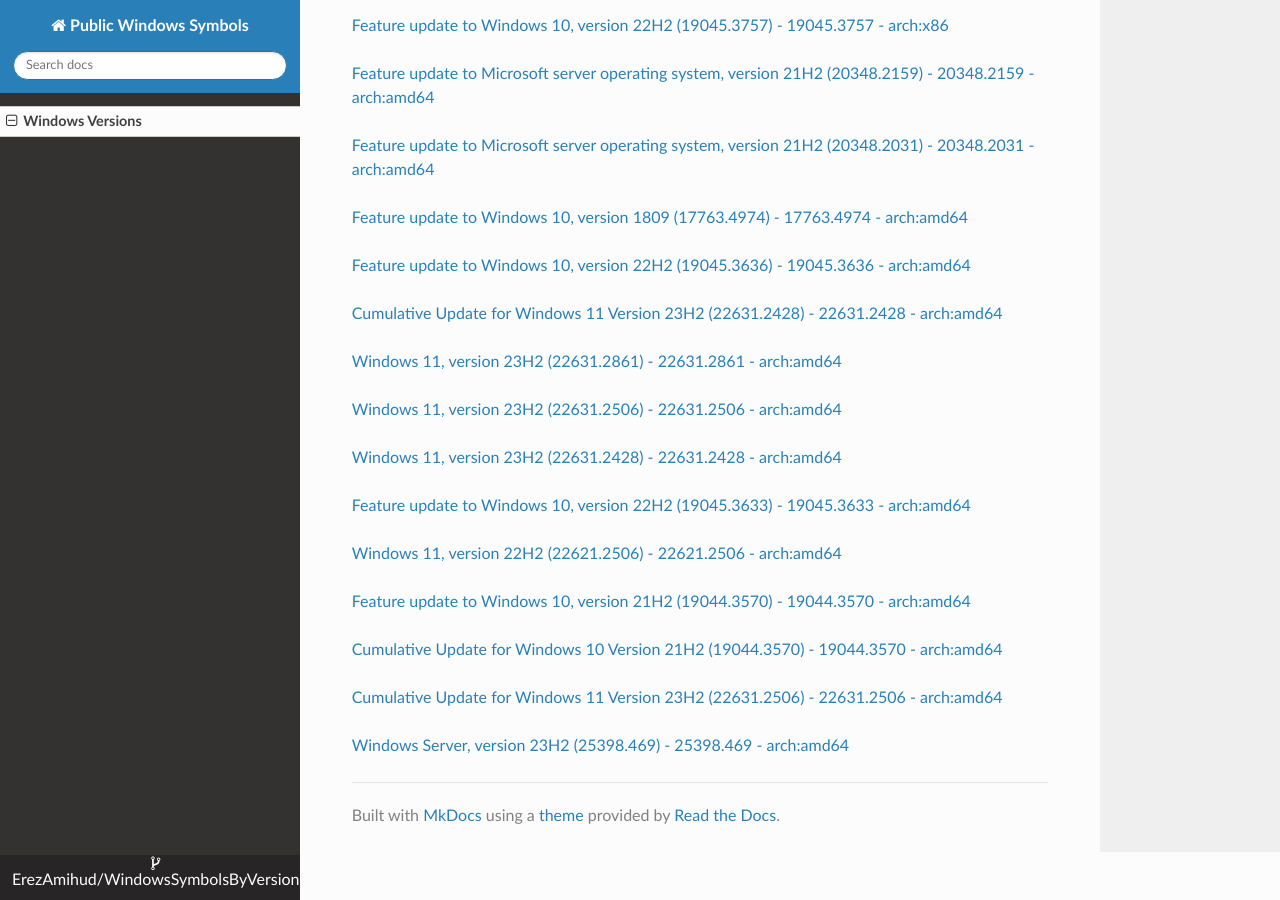
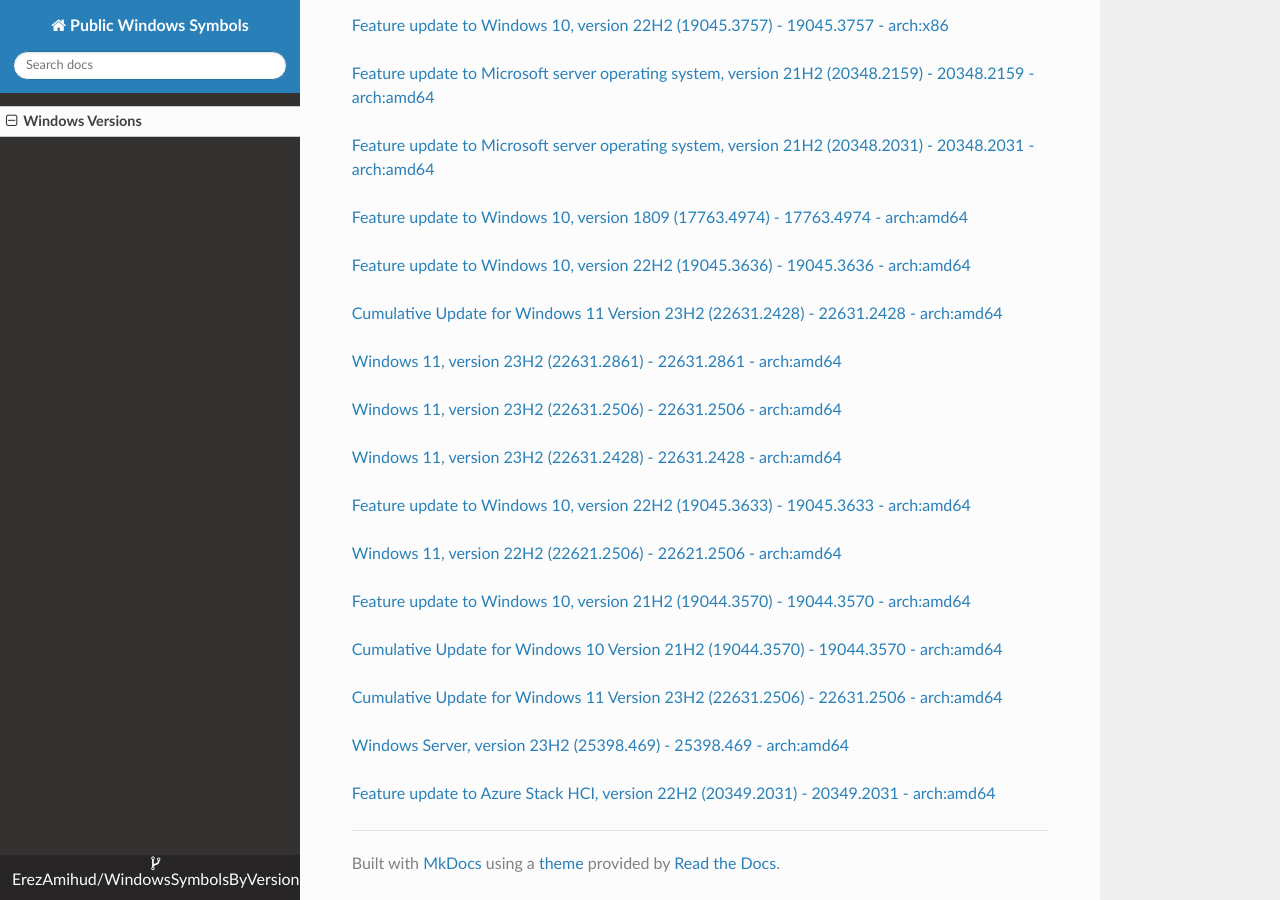
Before and after one commit to ErezAmihud/WindowsSymbolsByVersion, an MkDocs documentation site: the page built from docs/index.md, in a window 1280 px wide and 900 px high, scrolled down 21989 px. Built offline with MkDocs 1.6.1, drawn with Linux system fonts in a browser that asks for light colours; nearby versions of some CDN libraries.

Commit message:
Automated commit, add manifest for 6d81ad55-1d76-4ec4-8f40-22e63962e048

```diff
--- a/docs/index.md
+++ b/docs/index.md
@@ -1231,3 +1231,6 @@
 
 
 [Windows Server, version 23H2 (25398.469) - 25398.469 - arch:amd64](https://github.com/ErezAmihud/WindowsSymbolsByVersion/blob/main/manifests/ce7c48c4-b024-4c65-b689-099fdc4aa374.manifest)
+
+
+[Feature update to Azure Stack HCI, version 22H2 (20349.2031) - 20349.2031 - arch:amd64](https://github.com/ErezAmihud/WindowsSymbolsByVersion/blob/main/manifests/6d81ad55-1d76-4ec4-8f40-22e63962e048.manifest)
```
Also changed, not shown: process_builds.json (+1 -1 lines), 1 other file.
